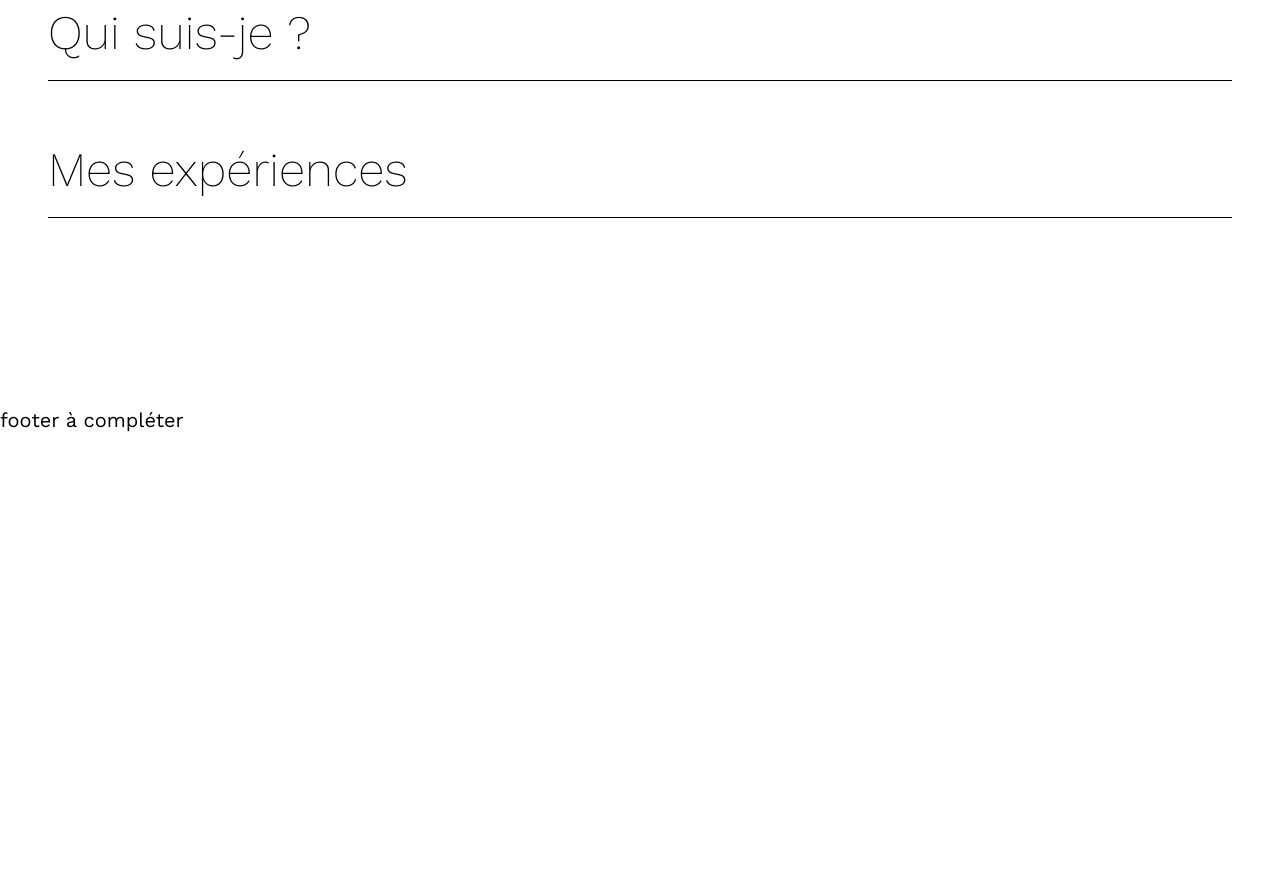
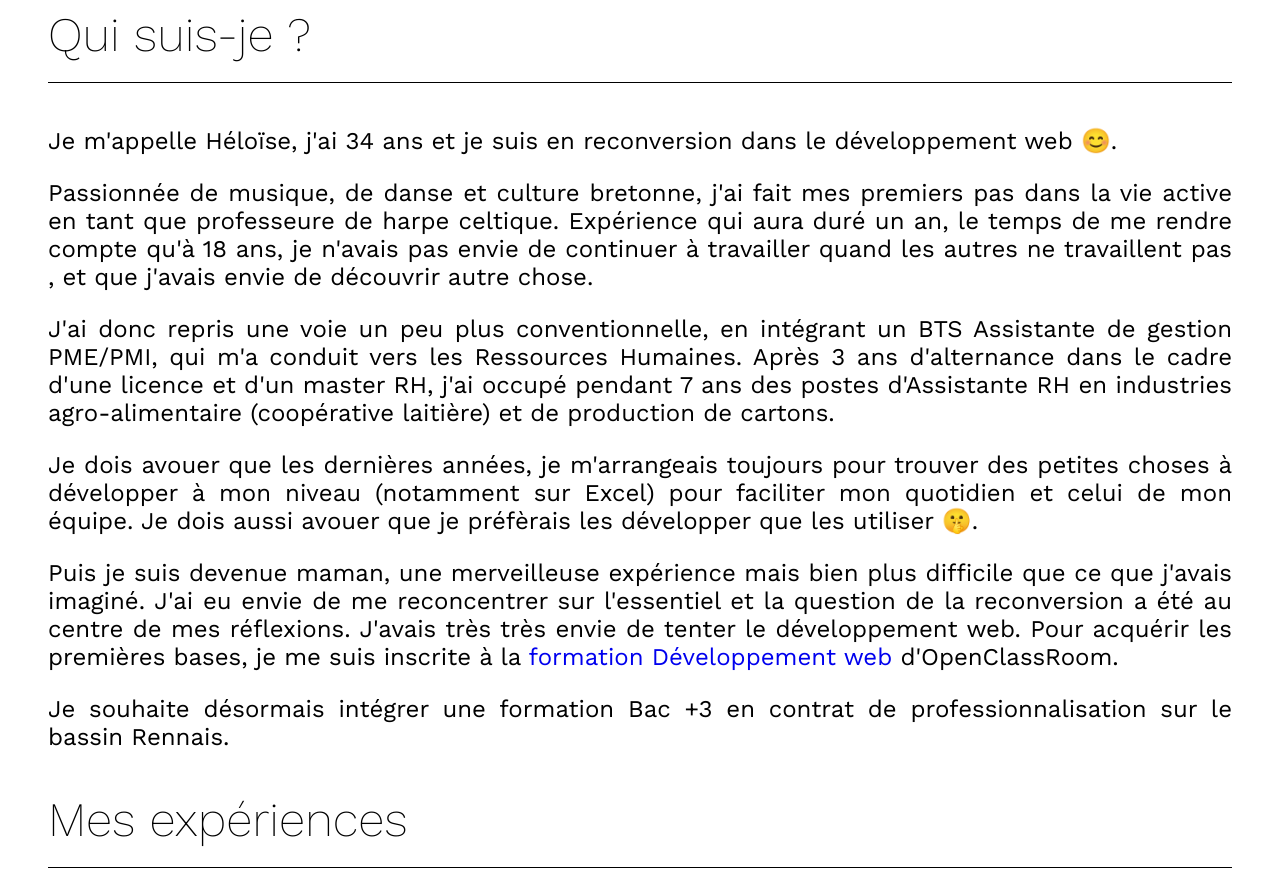
Before and after one commit to HeloiseQsn/myportfolio, a React (Vite) app: page / in a window 1280 px wide. Shown: the part 1640-2524 px from the top of the page. Before the commit the page ends 2072 px from the top, so only its background shows below. Built offline with nearby package versions, Linux system fonts and the light colour scheme; a web font is replaced by a local one.

Commit message:
ajout texte qui suis-je ?

```diff
--- a/src/datas/projectData.json
+++ b/src/datas/projectData.json
@@ -34,7 +34,7 @@
       "https://raw.githubusercontent.com/HeloiseQsn/myportfolio/refs/heads/master/src/assets/images/tools/JS.webp",
       "https://raw.githubusercontent.com/HeloiseQsn/myportfolio/refs/heads/master/src/assets/images/tools/vscode.webp"
     ],
-    "githublink": "https://github.com/HeloiseQsn/OC-HQ-ProjetBooki",
+    "githublink": "https://github.com/HeloiseQsn/Portfolio-architecte-sophie-bluel",
     "context": "",
     "challenges": "",
     "skills": ""
@@ -55,7 +55,7 @@
       "https://raw.githubusercontent.com/HeloiseQsn/myportfolio/refs/heads/master/src/assets/images/tools/JS.webp",
       "https://raw.githubusercontent.com/HeloiseQsn/myportfolio/refs/heads/master/src/assets/images/tools/vscode.webp"
     ],
-    "githublink": "https://github.com/HeloiseQsn/OC-HQ-ProjetBooki",
+    "githublink": "https://github.com/HeloiseQsn/HeloiseQsn-Nina-Carducci-Dev",
     "context": "",
     "challenges": "",
     "skills": ""
@@ -72,7 +72,7 @@
       "https://raw.githubusercontent.com/HeloiseQsn/myportfolio/refs/heads/master/src/assets/images/tools/sass.webp",
       "https://raw.githubusercontent.com/HeloiseQsn/myportfolio/refs/heads/master/src/assets/images/tools/vscode.webp"
     ],
-    "githublink": "https://github.com/HeloiseQsn/OC-HQ-ProjetBooki",
+    "githublink": "https://github.com/HeloiseQsn/Kasa-app",
     "context": "",
     "challenges": "",
     "skills": ""
@@ -90,7 +90,7 @@
       "https://raw.githubusercontent.com/HeloiseQsn/myportfolio/refs/heads/master/src/assets/images/tools/vscode.webp",
       "https://raw.githubusercontent.com/HeloiseQsn/myportfolio/refs/heads/master/src/assets/images/tools/mongodb.webp"
     ],
-    "githublink": "https://github.com/HeloiseQsn/OC-HQ-ProjetBooki",
+    "githublink": "https://github.com/HeloiseQsn/mon_vieux_grimoire",
     "context": "",
     "challenges": "",
     "skills": ""
--- a/src/pages/home/home.scss
+++ b/src/pages/home/home.scss
@@ -6,3 +6,6 @@
   position: relative;
   top: -150px;
 }
+.about__text {
+  text-align: justify;
+}
--- a/src/pages/home/index.jsx
+++ b/src/pages/home/index.jsx
@@ -11,6 +11,55 @@ function Home() {
       <h2 id="projects">Mes projets</h2>
       <Projects />
       <h2 id="about">Qui suis-je ? </h2>
+      <div className="about__text">
+        <p>
+          Je m&apos;appelle Héloïse, j&apos;ai 34 ans et je suis en reconversion
+          dans le développement web 😊.{' '}
+        </p>
+        <p>
+          Passionnée de musique, de danse et culture bretonne, j&apos;ai fait
+          mes premiers pas dans la vie active en tant que professeure de harpe
+          celtique. Expérience qui aura duré un an, le temps de me rendre compte
+          qu&apos;à 18 ans, je n&apos;avais pas envie de continuer à travailler
+          quand les autres ne travaillent pas , et que j&apos;avais envie de
+          découvrir autre chose.{' '}
+        </p>
+        <p>
+          J&apos;ai donc repris une voie un peu plus conventionnelle, en
+          intégrant un BTS Assistante de gestion PME/PMI, qui m&apos;a conduit
+          vers les Ressources Humaines. Après 3 ans d&apos;alternance dans le
+          cadre d&apos;une licence et d&apos;un master RH, j&apos;ai occupé
+          pendant 7 ans des postes d&apos;Assistante RH en industries
+          agro-alimentaire (coopérative laitière) et de production de cartons.{' '}
+        </p>{' '}
+        <p>
+          Je dois avouer que les dernières années, je m&apos;arrangeais toujours
+          pour trouver des petites choses à développer à mon niveau (notamment
+          sur Excel) pour faciliter mon quotidien et celui de mon équipe. Je
+          dois aussi avouer que je préfèrais les développer que les utiliser 🤫.{' '}
+        </p>
+        <p>
+          Puis je suis devenue maman, une merveilleuse expérience mais bien plus
+          difficile que ce que j&apos;avais imaginé. J&apos;ai eu envie de me
+          reconcentrer sur l&apos;essentiel et la question de la reconversion a
+          été au centre de mes réflexions. J&apos;avais très très envie de
+          tenter le développement web. Pour acquérir les premières bases, je me
+          suis inscrite à la{' '}
+          <a
+            href="https://openclassrooms.com/fr/paths/899-developpeur-web?utm_source=google&utm_medium=cpc&utm_campaign=display_google_fr_fr_b2c_prospecting_perf-max-track-developpement_230117_00_adgroup-is-&utm_source=google&utm_medium=cpc&gad_source=1&gclid=CjwKCAiA34S7BhAtEiwACZzv4dRHEparGKGDAoIEFsUnmXbKGEzCVSzvf3FaaCFGQ1ikExIDu4D9LhoCBqoQAvD_BwE"
+            target="_blank"
+            rel="noopener noreferrer"
+          >
+            formation Développement web{' '}
+          </a>{' '}
+          d&apos;OpenClassRoom.{' '}
+        </p>
+        <p>
+          Je souhaite désormais intégrer une formation Bac +3 en contrat de
+          professionnalisation sur le bassin Rennais.
+        </p>
+      </div>
+
       <h2 id="experiences">Mes expériences</h2>
     </main>
   )
--- a/src/style/main.scss
+++ b/src/style/main.scss
@@ -8,7 +8,7 @@ body {
   font-family: 'Work sans', cursive;
   font-weight: 400;
   margin: 0 auto;
-  font-size: 1.25rem;
+  font-size: 1.5rem;
 }
 main {
   padding: 0 3rem;
```
